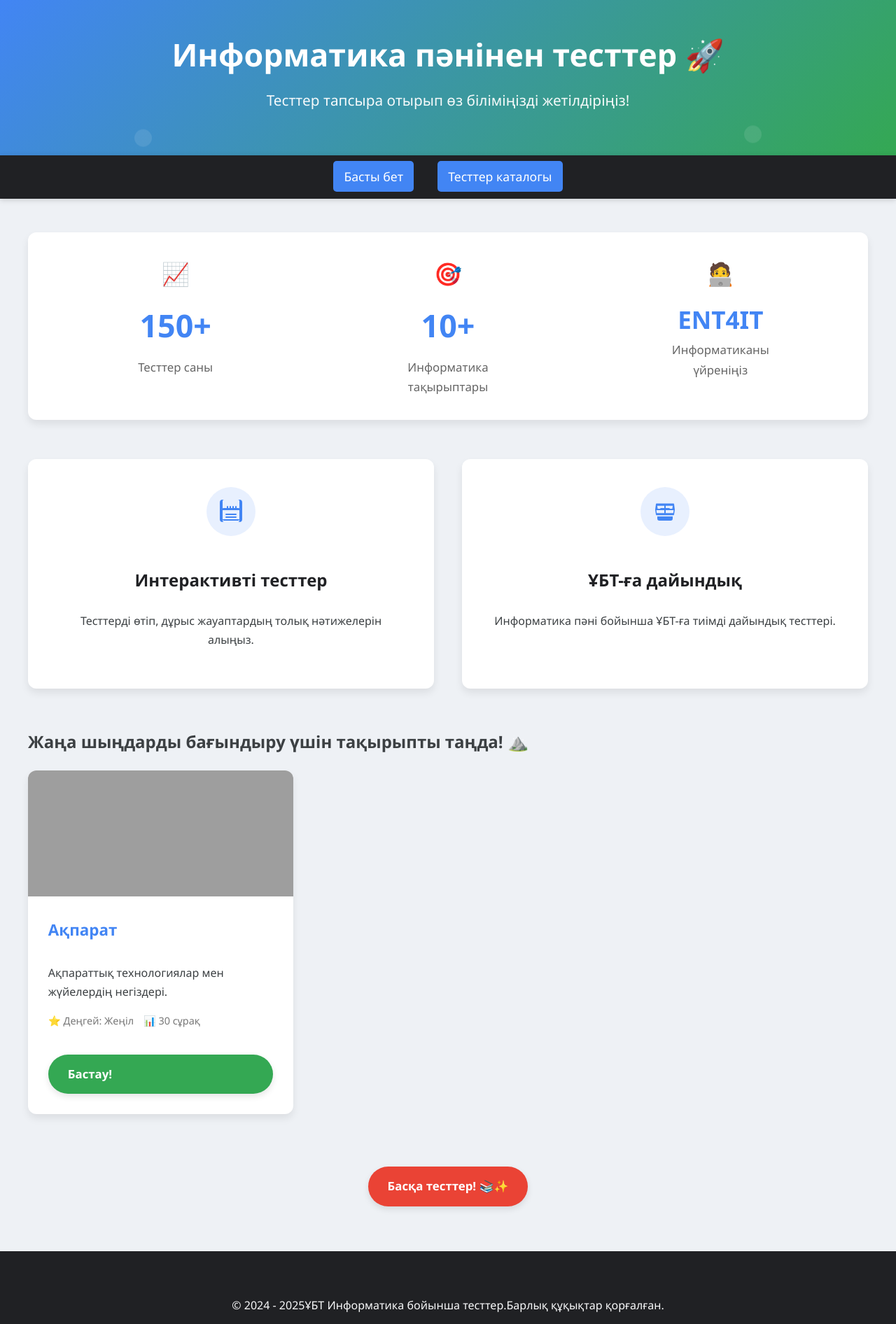
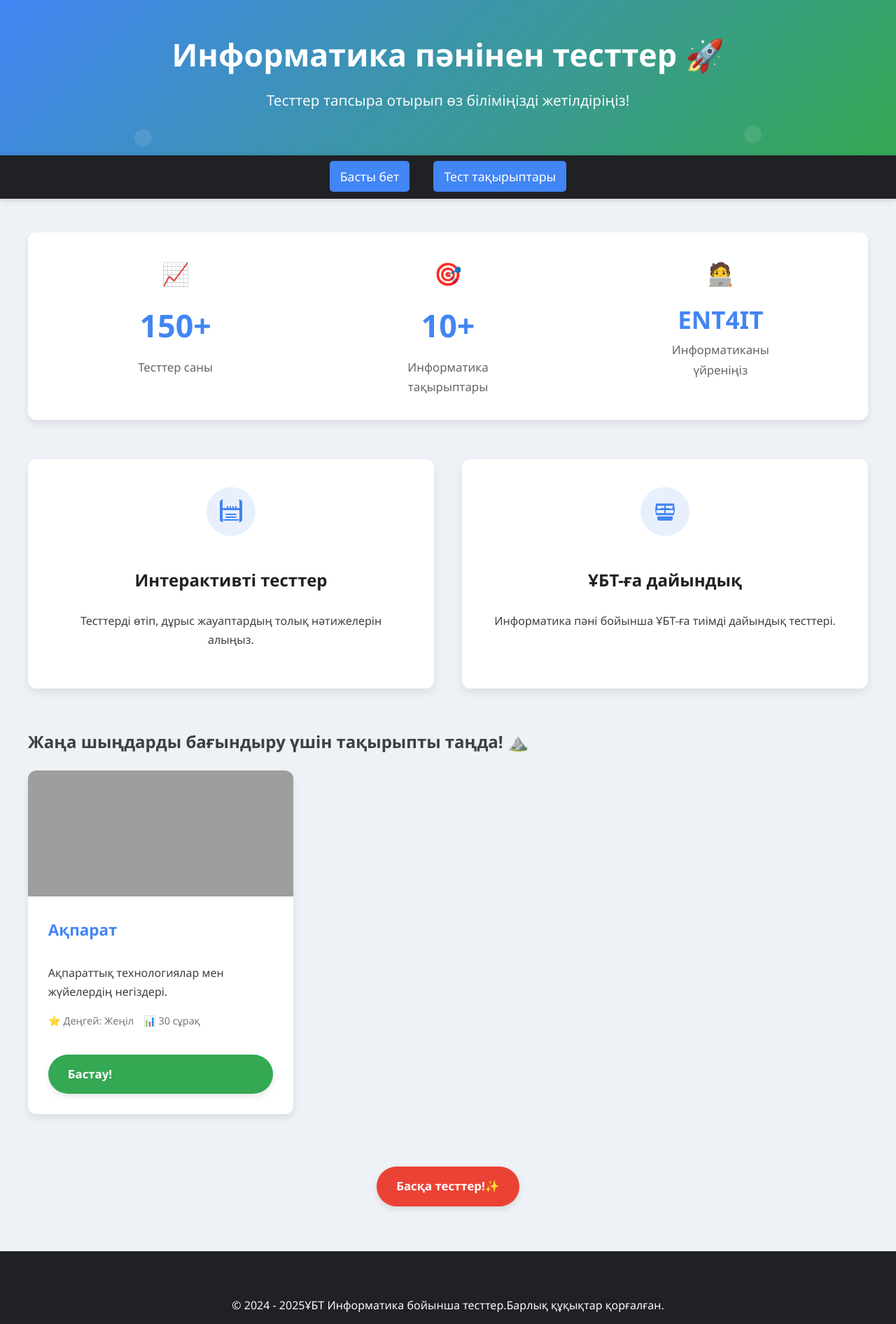
Before and after one commit to sautbekov077/ent4it, a plain HTML site: page index.html in a window 1280 px wide. Shown: the top 1892 px of the page at 70% size. Drawn offline with Linux system fonts and the light colour scheme; grey boxes are pictures that could not be loaded.

```diff
--- a/index.html
+++ b/index.html
@@ -466,7 +466,7 @@
     <nav>
         <ul>
             <li><a href="index.html" class="active">Басты бет</a></li>
-            <li><a href="test.html" class="active">Тесттер каталогы</a></li>
+            <li><a href="test.html" class="active">Тест тақырыптары</a></li>
         </ul>
     </nav>
 
@@ -533,7 +533,7 @@
             </div>
 
             <div style="text-align: center; margin-top: 3.5rem;">
-                <a href="test.html" class="btn btn-accent">Басқа тесттер! 📚✨</a>
+                <a href="test.html" class="btn btn-accent">Басқа тесттер!✨</a>
             </div>
         </section>
 
```
